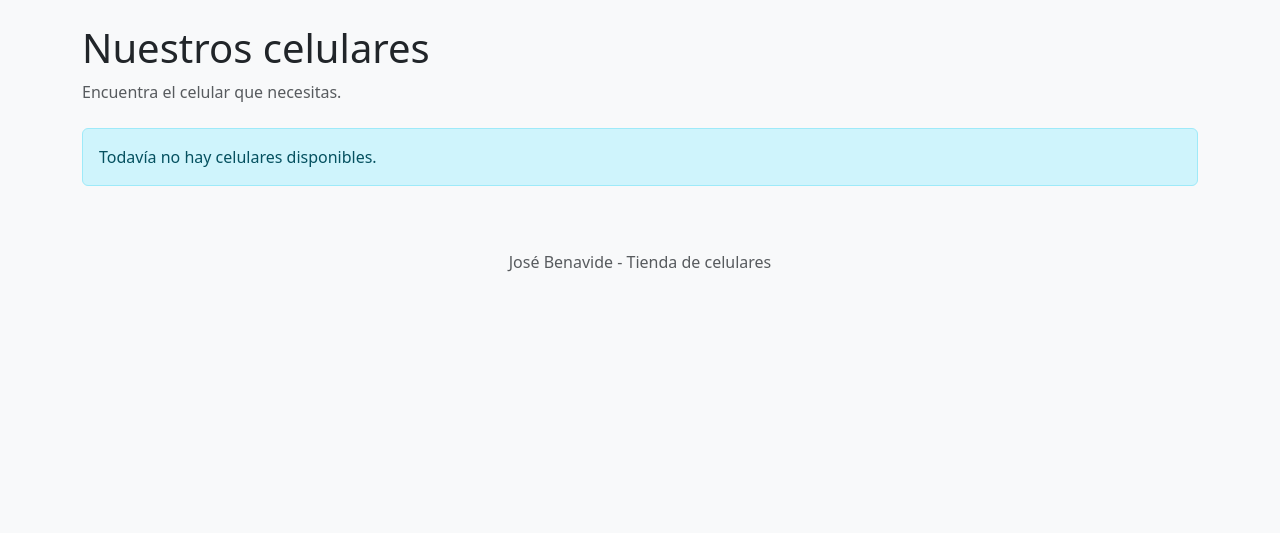
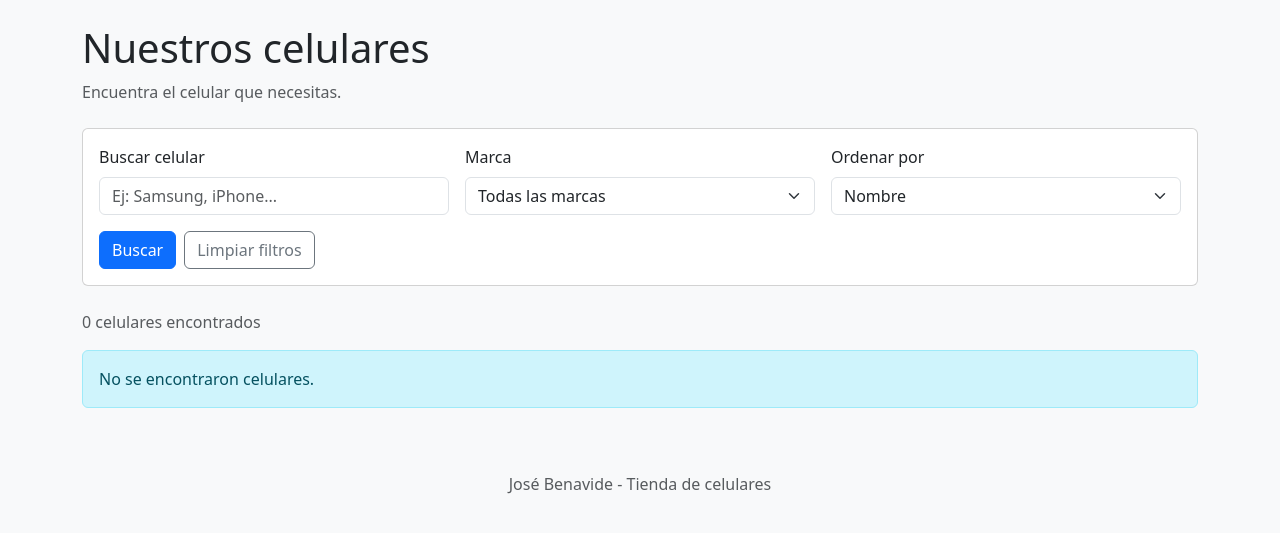
Before and after one commit to joseibj042/Evaluaci-n3-JoseBenavides, a Django app: page / in a window 1280 px wide. Shown: the part 56-589 px from the top of the page. Run offline with Django 5.2, Linux system fonts and the light colour scheme; data that the repository does not hold is empty.

Commit message:
buscador filtros y paginacion al catalogo agregado

```diff
--- a/catalogo/models.py
+++ b/catalogo/models.py
@@ -64,8 +64,10 @@ class Celular(models.Model):
             and self.stock > 0
         )
 
+    @property
+    def precio_formateado(self):
+        return f"{self.precio:,}".replace(",", ".")
 
-# Modelo para información adicional del usuario
 class Perfil(models.Model):
 
     ROLES = [
--- a/catalogo/views.py
+++ b/catalogo/views.py
@@ -1,20 +1,74 @@
 
 from django.shortcuts import render, get_object_or_404
-from .models import Celular
+from django.db.models import Q
+from django.core.paginator import Paginator
+
+from .models import Celular, Marca
 
 
 def catalogo(request):
 
+    busqueda = request.GET.get('buscar', '').strip()
+
+    marca_texto = request.GET.get('marca', '')
+
+    orden = request.GET.get('orden', 'nombre')
+
     celulares = Celular.objects.filter(
         activo=True
-    ).select_related('marca').order_by('nombre')
+    ).select_related('marca')
+
+    if busqueda:
+        celulares = celulares.filter(
+            Q(nombre__icontains=busqueda) |
+            Q(codigo__icontains=busqueda) |
+            Q(descripcion__icontains=busqueda)
+        )
+
+    marca_actual = None
+
+    if marca_texto.isdigit():
+        marca_actual = int(marca_texto)
+        celulares = celulares.filter(
+            marca_id=marca_actual
+        )
+
+    opciones_orden = {
+        'nombre': 'nombre',
+        'precio_asc': 'precio',
+        'precio_desc': '-precio',
+    }
+
+    if orden not in opciones_orden:
+        orden = 'nombre'
+
+    celulares = celulares.order_by(
+        opciones_orden[orden],
+        'id'
+    )
+
+    paginador = Paginator(celulares, 6)
+
+    numero_pagina = request.GET.get('page')
+
+    page_obj = paginador.get_page(numero_pagina)
+
+    marcas = Marca.objects.all().order_by('nombre')
+
+    contexto = {
+        'celulares': page_obj,
+        'page_obj': page_obj,
+        'marcas': marcas,
+        'busqueda': busqueda,
+        'marca_actual': marca_actual,
+        'orden_actual': orden,
+    }
 
     return render(
         request,
         'catalogo/catalogo.html',
-        {'celulares': celulares}
+        contexto
     )
-
 
 def detalle_celular(request, codigo):
 
--- a/templates/catalogo/catalogo.html
+++ b/templates/catalogo/catalogo.html
@@ -2,7 +2,7 @@
 {% extends 'base.html' %}
 
 {% block titulo %}
-Catálogo - CeluMarket
+Catalogo - CeluMarket
 {% endblock %}
 
 {% block contenido %}
@@ -11,6 +11,110 @@ Catálogo - CeluMarket
 
 <p class="text-muted mb-4">
     Encuentra el celular que necesitas.
+</p>
+
+<form method="GET" class="card p-3 mb-4">
+
+    <div class="row g-3">
+
+        <div class="col-md-4">
+
+            <label class="form-label">
+                Buscar celular
+            </label>
+
+            <input
+                type="text"
+                name="buscar"
+                class="form-control"
+                placeholder="Ej: Samsung, iPhone..."
+                value="{{ busqueda }}">
+
+        </div>
+
+        <div class="col-md-4">
+
+            <label class="form-label">
+                Marca
+            </label>
+
+            <select name="marca" class="form-select">
+
+                <option value="">
+                    Todas las marcas
+                </option>
+
+                {% for marca in marcas %}
+
+                <option
+                    value="{{ marca.id }}"
+                    {% if marca_actual == marca.id %}
+                    selected
+                    {% endif %}>
+
+                    {{ marca.nombre }}
+
+                </option>
+
+                {% endfor %}
+
+            </select>
+
+        </div>
+
+        <div class="col-md-4">
+
+            <label class="form-label">
+                Ordenar por
+            </label>
+
+            <select name="orden" class="form-select">
+
+                <option value="nombre"
+                    {% if orden_actual == 'nombre' %}
+                    selected
+                    {% endif %}>
+                    Nombre
+                </option>
+
+                <option value="precio_asc"
+                    {% if orden_actual == 'precio_asc' %}
+                    selected
+                    {% endif %}>
+                    Menor precio
+                </option>
+
+                <option value="precio_desc"
+                    {% if orden_actual == 'precio_desc' %}
+                    selected
+                    {% endif %}>
+                    Mayor precio
+                </option>
+
+            </select>
+
+        </div>
+
+    </div>
+
+    <div class="mt-3 d-flex gap-2 flex-wrap">
+
+        <button type="submit" class="btn btn-primary">
+            Buscar
+        </button>
+
+        <a href="{% url 'catalogo:inicio' %}"
+           class="btn btn-outline-secondary">
+            Limpiar filtros
+        </a>
+
+    </div>
+
+</form>
+
+<p class="text-muted">
+    {{ page_obj.paginator.count }}
+    celulares encontrados
 </p>
 
 <div class="row g-4">
@@ -31,7 +135,8 @@ Catálogo - CeluMarket
 
             {% else %}
 
-            <div class="bg-light d-flex align-items-center
+            <div class="bg-light d-flex
+                        align-items-center
                         justify-content-center"
                  style="height:220px;">
 
@@ -58,13 +163,14 @@ Catálogo - CeluMarket
                 </p>
 
                 <h3 class="h5 text-primary">
-                    ${{ celular.precio }}
-                </h3>
+                    ${{ celular.precio_formateado }}
+                    </h3>
 
                 {% if celular.disponible %}
 
                 <p class="text-success">
-                    Disponible: {{ celular.stock }} unidades
+                    Disponible:
+                    {{ celular.stock }} unidades
                 </p>
 
                 {% else %}
@@ -75,14 +181,16 @@ Catálogo - CeluMarket
 
                 {% endif %}
 
-                <a href="{% url 'catalogo:detalle' celular.codigo %}"
-                   class="btn btn-primary mt-auto">
+                <a
+                    href="{% url 'catalogo:detalle' celular.codigo %}"
+                    class="btn btn-primary mt-auto">
 
                     Ver detalles
 
                 </a>
 
             </div>
+
         </div>
 
     </div>
@@ -90,13 +198,68 @@ Catálogo - CeluMarket
     {% empty %}
 
     <div class="col-12">
-        <p class="alert alert-info">
-            Todavía no hay celulares disponibles.
-        </p>
+
+        <div class="alert alert-info">
+            No se encontraron celulares.
+        </div>
+
     </div>
 
     {% endfor %}
 
 </div>
 
+{% if page_obj.has_other_pages %}
+
+<nav class="mt-4" aria-label="Paginas del catalogo">
+
+    <ul class="pagination justify-content-center flex-wrap">
+
+        {% if page_obj.has_previous %}
+
+        <li class="page-item">
+
+            <a class="page-link"
+               href="?buscar={{ busqueda|urlencode }}&amp;marca={{ marca_actual|default_if_none:'' }}&amp;orden={{ orden_actual }}&amp;page={{ page_obj.previous_page_number }}">
+
+                Anterior
+
+            </a>
+
+        </li>
+
+        {% endif %}
+
+        <li class="page-item disabled">
+
+            <span class="page-link">
+
+                Pagina {{ page_obj.number }}
+                de {{ page_obj.paginator.num_pages }}
+
+            </span>
+
+        </li>
+
+        {% if page_obj.has_next %}
+
+        <li class="page-item">
+
+            <a class="page-link"
+               href="?buscar={{ busqueda|urlencode }}&amp;marca={{ marca_actual|default_if_none:'' }}&amp;orden={{ orden_actual }}&amp;page={{ page_obj.next_page_number }}">
+
+                Siguiente
+
+            </a>
+
+        </li>
+
+        {% endif %}
+
+    </ul>
+
+</nav>
+
+{% endif %}
+
 {% endblock %}
--- a/templates/catalogo/detalle.html
+++ b/templates/catalogo/detalle.html
@@ -55,8 +55,8 @@
                 </p>
 
                 <h2 class="text-primary">
-                    ${{ celular.precio }}
-                </h2>
+                    ${{ celular.precio_formateado }}
+                    </h2>
 
                 <p>
                     Código: {{ celular.codigo }}
```
